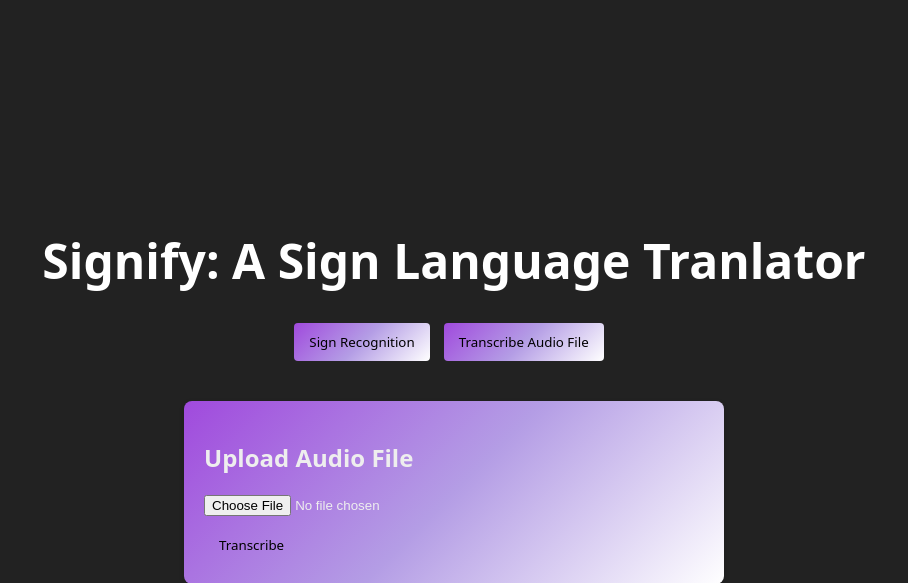
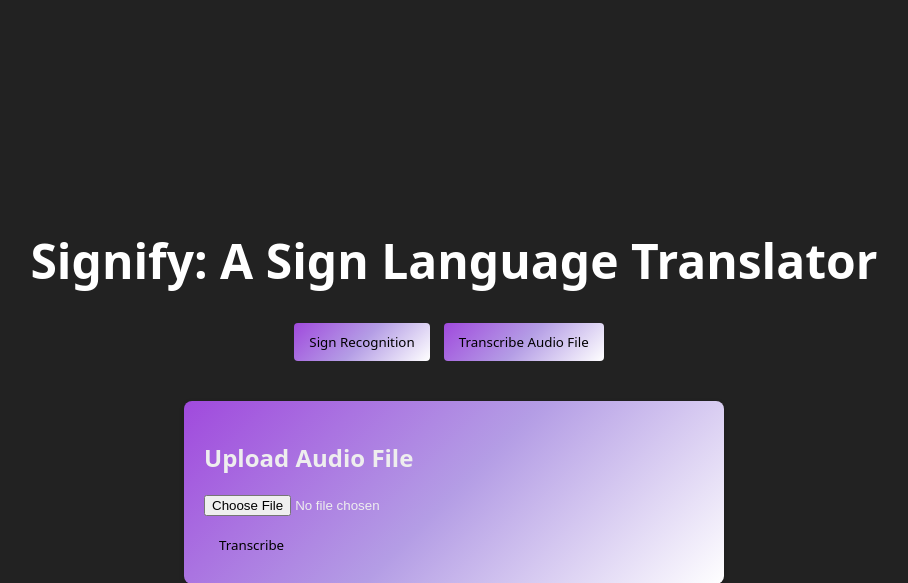
Before and after one commit to sonialiao/SEO_FinalProject, a Flask app: page /transcription in a window 1280 px wide. Shown: the top 583 px of the page, without its empty margins (186-1094 px from the left). Run offline with Flask 3, Linux system fonts and the light colour scheme.

Commit message:
minor fix to typo

```diff
--- a/templates/layout.html
+++ b/templates/layout.html
@@ -8,11 +8,11 @@
 </head>
 <body>
 
-    <h1> Signify: A Sign Language Tranlator </h1>
+    <h1> Signify: A Sign Language Translator </h1>
 
     <div>
-        <a href="/" class="nav_elem"><button id="nav">Sign Recognition</button></a>
-        <a href="/transcription" class="nav_elem"><button id="nav"> Transcribe Audio File</button></a>
+        <a href="/" class="nav_elem"><button id="nav"> Sign Recognition </button></a>
+        <a href="/transcription" class="nav_elem"><button id="nav"> Transcribe Audio File </button></a>
 
     </div>
 
```
